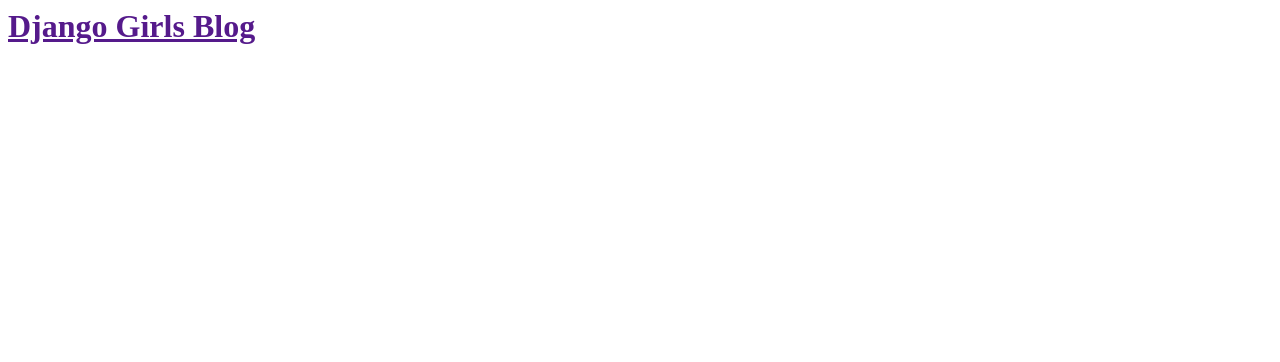
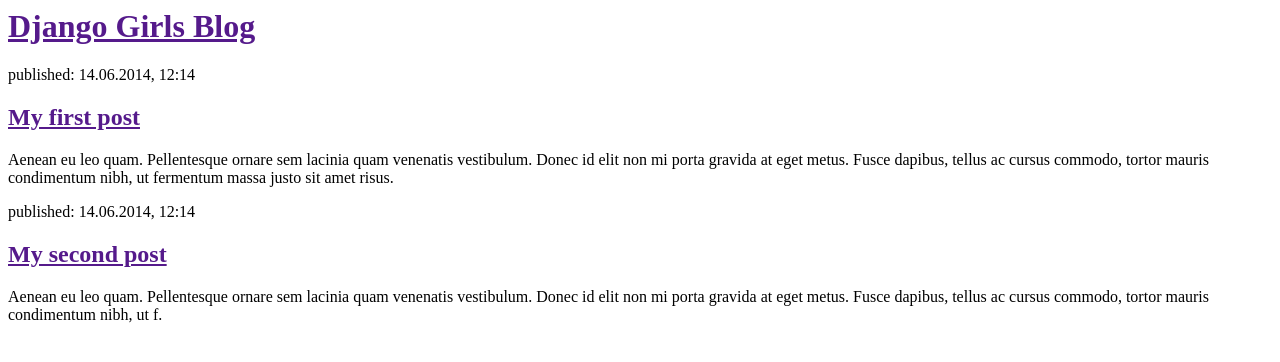
Before and after one commit to JessieJP/my-fist-blog, a Django app: page / in a window 1280 px wide. Shown: the top 362 px of the page. Run offline with Django 3.2, Linux system fonts and the light colour scheme; data that the repository does not hold is empty.

Commit message:
modified.

```diff
--- a/blog/templates/blog/post_list.html
+++ b/blog/templates/blog/post_list.html
@@ -7,12 +7,16 @@
                 <h1><a href="">Django Girls Blog</a></h1>
             </div>
 
-            {% for post in posts %}
             <div>
-                <p>published: {{ post.published_date }}</p>
-                    <h1><a href="">{{ post.title }}</a></h1>
-                <p>{{ post.text|linebreaksbr }}</p>
+                <p>published: 14.06.2014, 12:14</p>
+                <h2><a href="">My first post</a></h2>
+                <p>Aenean eu leo quam. Pellentesque ornare sem lacinia quam venenatis vestibulum. Donec id elit non mi porta gravida at eget metus. Fusce dapibus, tellus ac cursus commodo, tortor mauris condimentum nibh, ut fermentum massa justo sit amet risus.</p>
             </div>
-{% endfor %}
+
+            <div>
+                <p>published: 14.06.2014, 12:14</p>
+                <h2><a href="">My second post</a></h2>
+                <p>Aenean eu leo quam. Pellentesque ornare sem lacinia quam venenatis vestibulum. Donec id elit non mi porta gravida at eget metus. Fusce dapibus, tellus ac cursus commodo, tortor mauris condimentum nibh, ut f.</p>
+            </div>
         </body>
     </html>
```
